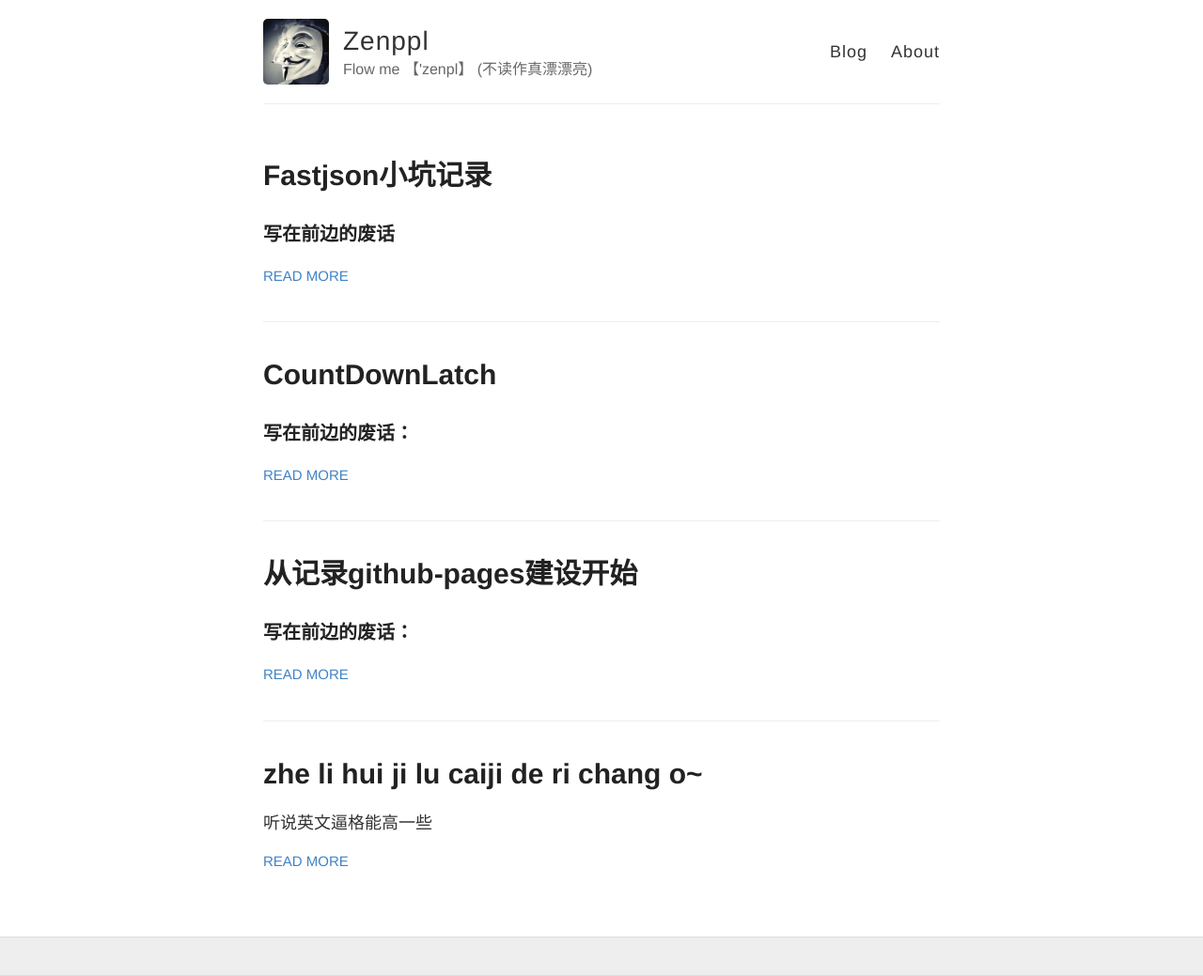
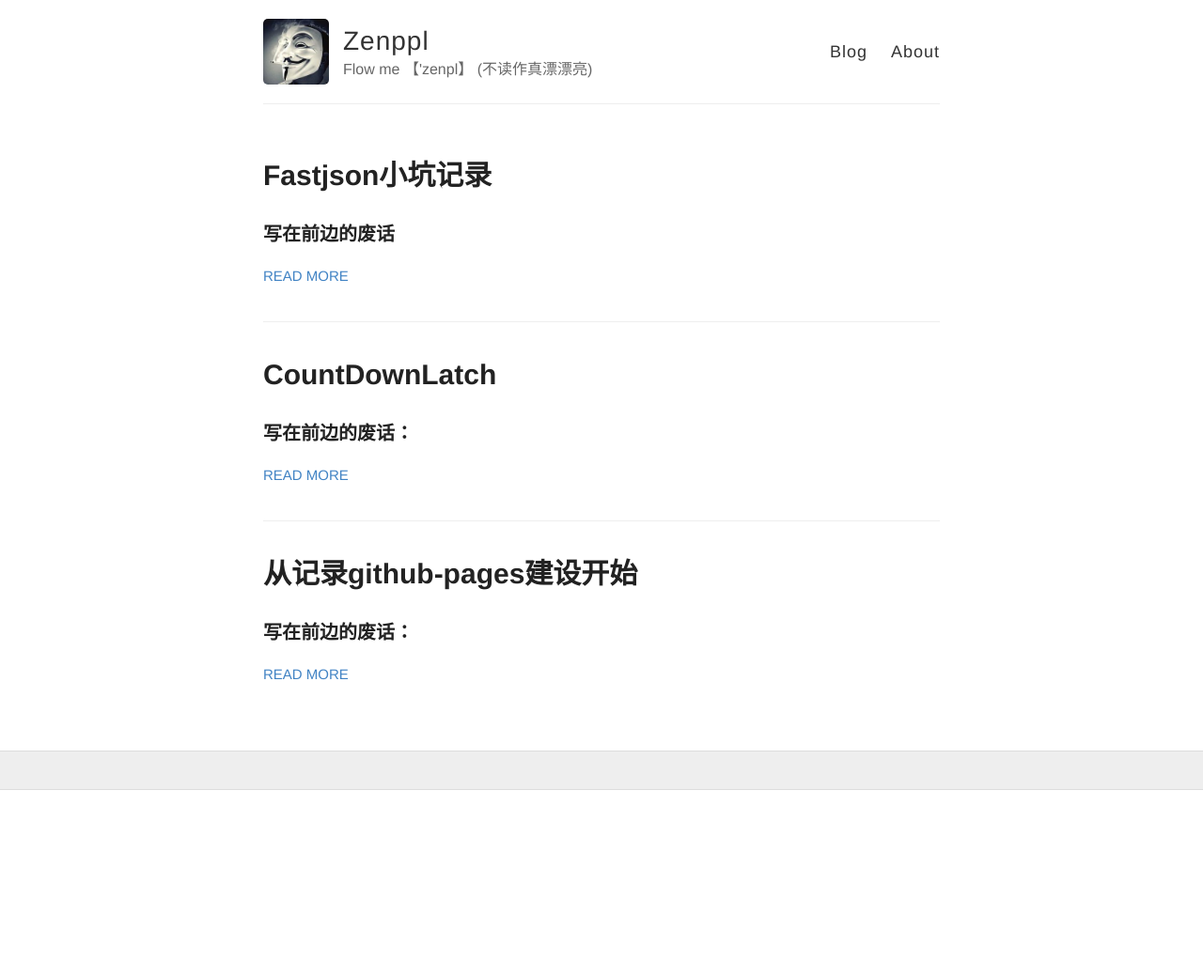
Before and after one commit to zenppl/zenppl.github.io, a Jekyll site: the page built from index.html, in a window 1280 px wide. Shown: the whole page at 94% size. Built offline with Jekyll 4.4.1, drawn with Linux system fonts in a browser that asks for light colours; after the commit the page ends 900 px from its top, so only the background shows below that.

Commit message:
add blog

```diff
--- a/_posts/2016-12-1-Welcome.md
+++ /dev/null
@@ -1,5 +0,0 @@
----
-layout: post
-title: zhe li hui ji lu caiji de ri chang o~
----
-听说英文逼格能高一些
```
Also changed, not shown: _posts/2016-12-8-FastJson.md (+1 -0 lines).
